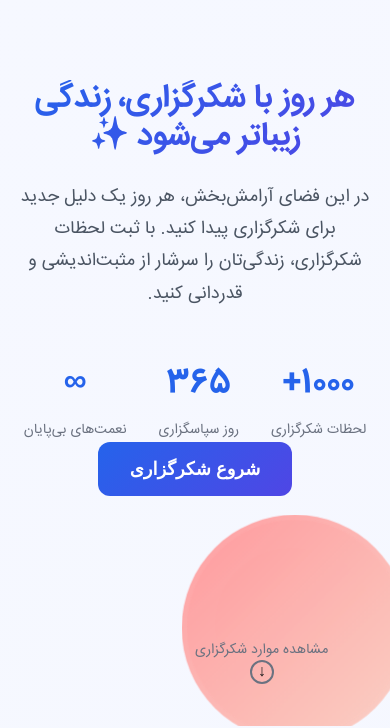
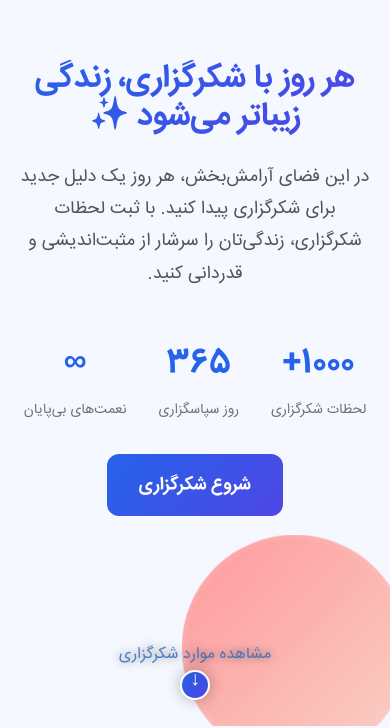
Before and after one commit to sob-hon/daily-thanksgiving, a Next.js app: page / in a window 390 px wide. Shown: the part 118-846 px from the top of the page. Built offline with nearby package versions, Linux system fonts and the light colour scheme.

Commit message:
style: make hero responsive

```diff
--- a/src/components/cards/cards.module.css
+++ b/src/components/cards/cards.module.css
@@ -1,5 +1,5 @@
 .section {
-  padding: 4rem 0;
+  padding-bottom: 4rem;
 }
 
 .cards {
--- a/src/components/hero/hero.module.css
+++ b/src/components/hero/hero.module.css
@@ -169,6 +169,8 @@
   transition: transform 0.3s ease, background-color 0.3s ease;
   position: relative;
   overflow: hidden;
+  margin-top: 2rem;
+  font-family: "IranSans";
 }
 
 .ctaButton:hover {
@@ -229,9 +231,7 @@
 
 .scrollIndicator {
   position: absolute;
-  bottom: 2rem;
-  left: 50%;
-  transform: translateX(-50%);
+  bottom: 3rem;
   display: flex;
   flex-direction: column;
   align-items: center;
@@ -241,26 +241,61 @@
   opacity: 0;
   transform: translateY(20px);
   animation: fadeIn 0.8s 1s forwards, slideIn 0.8s 1s forwards;
+  color: #ffffff;
+  font-family: "Iransans";
+  font-size: 1rem;
+  text-shadow: 0 0 10px rgba(0, 0, 0, 0.5);
+  left: 0;
+  right: 0;
+  width: 200px;
+  margin: auto;
 }
 
 .scrollIndicator:hover {
-  transform: translate(-50%, -5px);
+  transform: translate(-50%, -10px);
 }
 
 .scrollText {
-  font-size: 0.875rem;
-  color: #6b7280;
+  font-size: 1rem;
+  color: #346fc3e0;
+  text-shadow: 0 0 10px rgba(0, 0, 0, 0.5);
+  margin-bottom: 0.25rem;
 }
 
 .scrollIcon {
-  width: 24px;
-  height: 24px;
-  border: 2px solid #6b7280;
+  width: 30px;
+  height: 30px;
+  border: 2px solid #ffffff;
   border-radius: 50%;
   display: flex;
   align-items: center;
   justify-content: center;
   animation: bounce 2s infinite;
+  background: linear-gradient(135deg, #2563eb, #4f46e5);
+  box-shadow: 0 0 15px rgba(0, 0, 0, 0.3);
+}
+
+.scrollIcon::before {
+  content: "↓";
+  color: #ffffff;
+  font-size: 1.25rem;
+  animation: bounceText 2s infinite;
+}
+
+@keyframes bounceText {
+  0%,
+  20%,
+  50%,
+  80%,
+  100% {
+    transform: translateY(0);
+  }
+  40% {
+    transform: translateY(-5px);
+  }
+  60% {
+    transform: translateY(-3px);
+  }
 }
 
 @keyframes bounce {
@@ -318,6 +353,10 @@
 
   .imageWrapper {
     height: 300px;
+  }
+
+  .scrollIndicator {
+    bottom: 1rem;
   }
 }
 
--- a/src/components/hero/index.tsx
+++ b/src/components/hero/index.tsx
@@ -1,6 +1,5 @@
 "use client";
 import { FC } from "react";
-import Image from "next/image";
 import { motion } from "framer-motion";
 import styles from "./hero.module.css";
 
@@ -97,7 +96,7 @@ const Hero: FC = () => {
         transition={{ delay: 1, duration: 0.8 }}
       >
         <span className={styles.scrollText}>مشاهده موارد شکرگزاری</span>
-        <div className={styles.scrollIcon}>↓</div>
+        <div className={styles.scrollIcon} />
       </motion.div>
     </section>
   );
```
